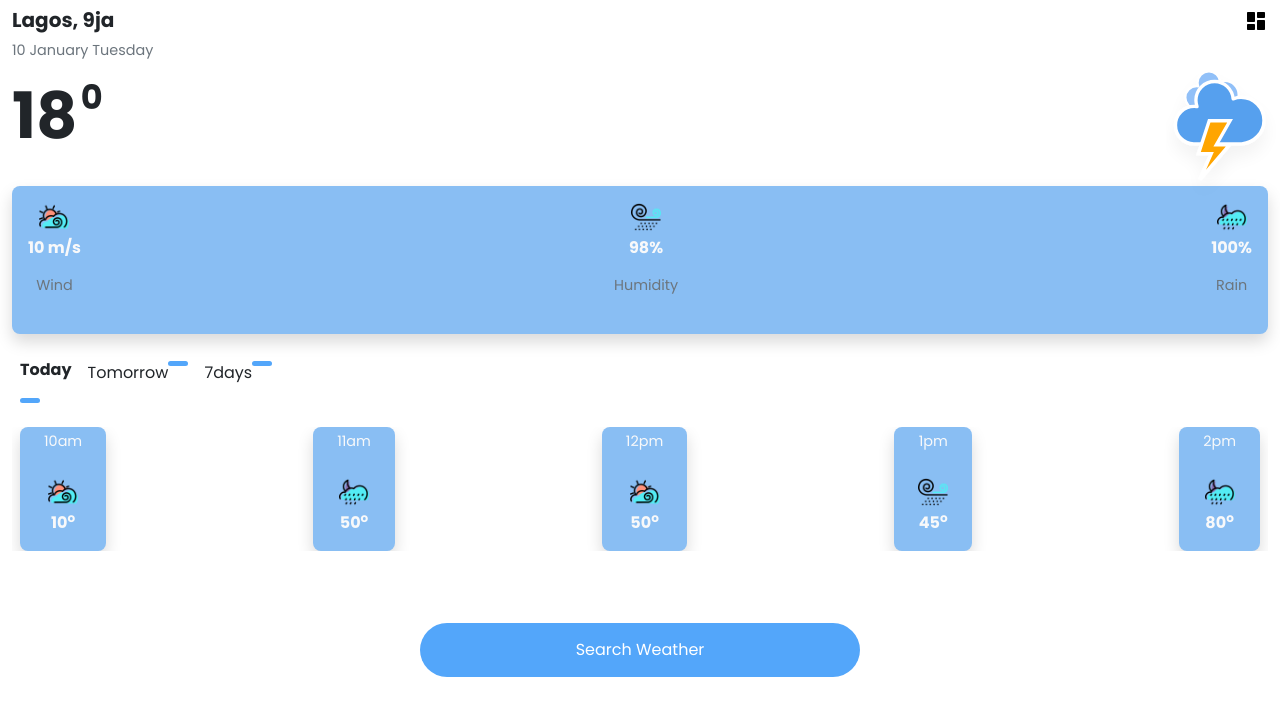
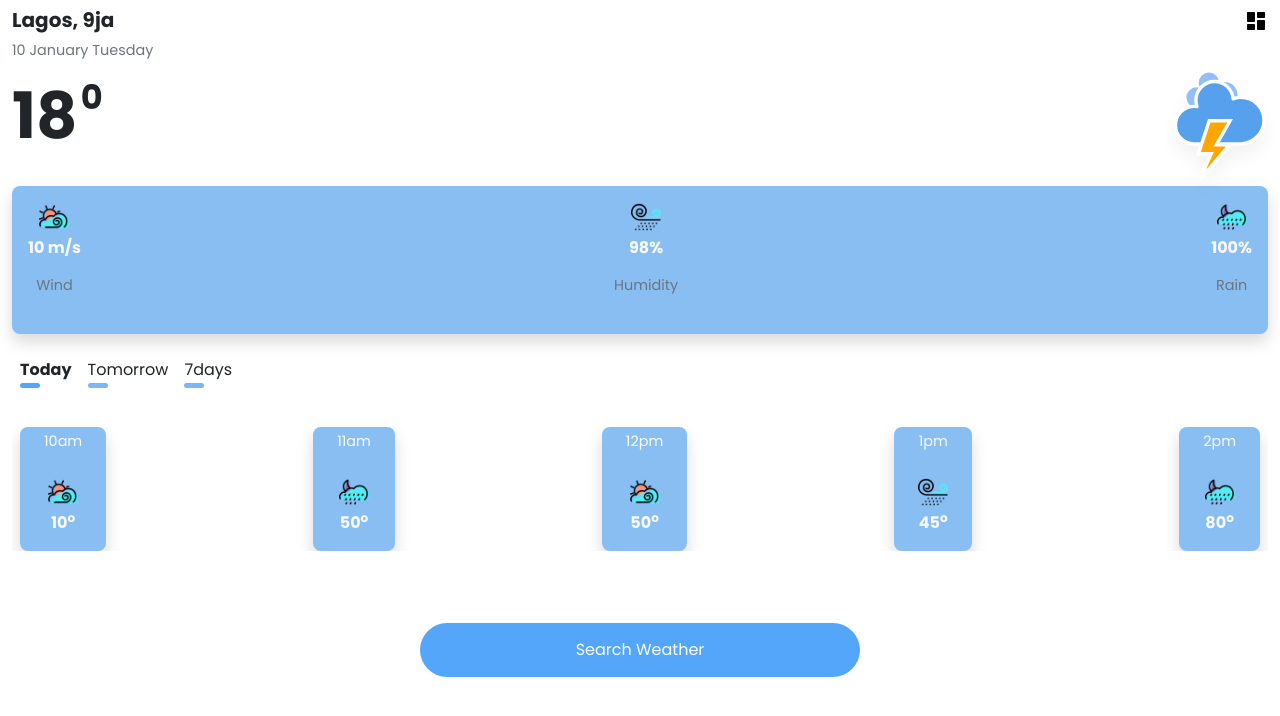
Before and after one commit to JoaoP74/react-weather, a React (Create React App) app: page /weather in a window 1280 px wide. Shown: the top 716 px of the page. Built offline with nearby package versions, Linux system fonts and the light colour scheme; no server answers.

Commit message:
Modified the future weather component notch

```diff
--- a/src/inc/styles/style.css
+++ b/src/inc/styles/style.css
@@ -179,11 +179,16 @@ section.footer-nav > section{
     justify-content: center;
     transform: translateY(-5px);
 }
-.future-weather-notch{
+.future-weather-notch,.future-weather-notch-active{
     width:20px;
     height:5px;
-    background:var(--brand-primary-color);
+    background:var(--brand-secondary-color);
     border-radius:var(--footer-notch-border-radius);
+    transform: translateY(-15px);
+}
+
+.future-weather-notch-active{
+    background: var(--brand-primary-color);
 }
 /* .current-weather-assets{
    height:50%;
--- a/src/pages/Weather.jsx
+++ b/src/pages/Weather.jsx
@@ -165,13 +165,13 @@ const WeatherApp = () =>{
             <section className="future-weather-days d-flex align-items-center justify-content-start">
                 <section className="today-section d-flex mx-2 flex-column">
                     <p className="brand-small-text-2 text-capitalize fw-bold">today</p>
-                    <div className="future-weather-notch"></div>
+                    <div className="future-weather-notch-active"></div>
                 </section>
-                <section className="tomorrow-section d-flex mx-2 flex-cloumn">
+                <section className="tomorrow-section d-flex mx-2 flex-column">
                     <p className="brand-small-text-2 text-capitalize">tomorrow</p>
                     <div className="future-weather-notch"></div>
                 </section>
-                <section className="week-section d-flex mx-2 flex-cloumn">
+                <section className="week-section d-flex mx-2 flex-column">
                     <p className="brand-small-text-2 text-capitalize">7days</p>
                     <div className="future-weather-notch"></div>
                 </section>
```
